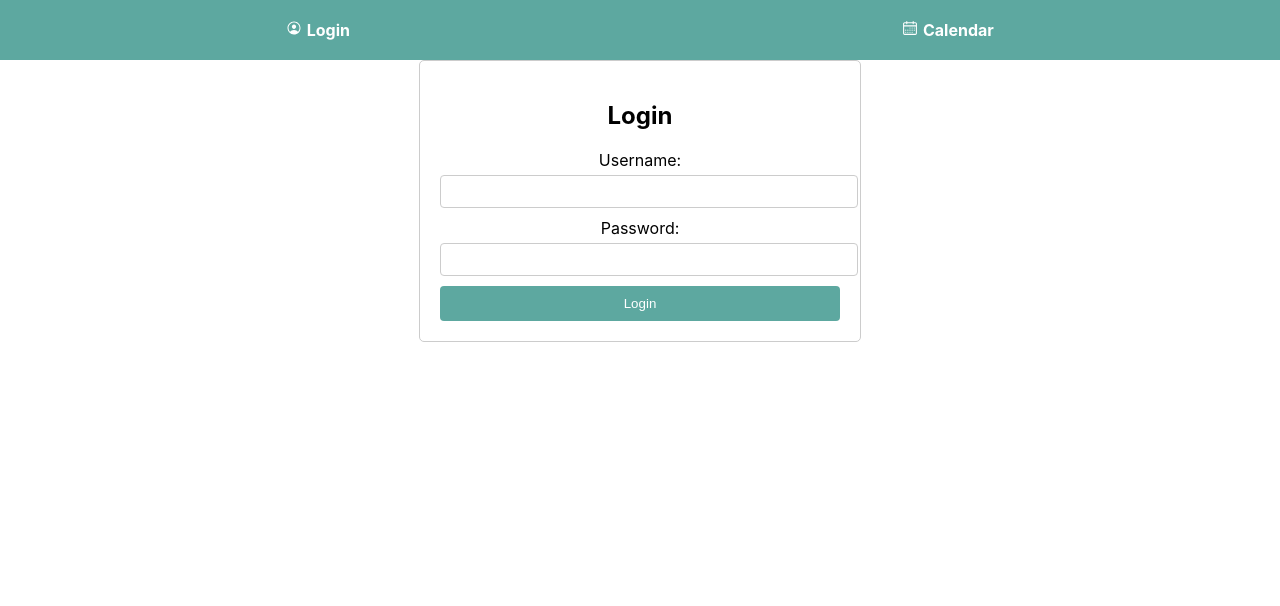
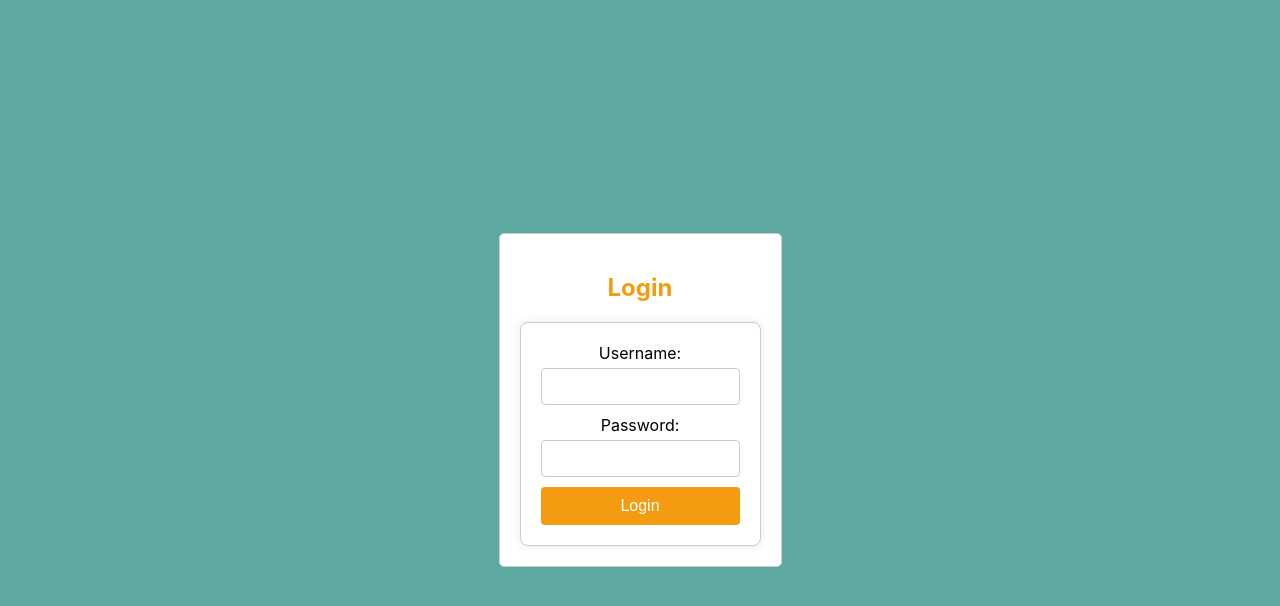
Before and after one commit to elab-development/internet-tehnologije-projekat-interaktivnikalendar_2020_0095, a React (Create React App) app in the folder react_aplikacija/: page /login in a window 1280 px wide. Shown: the top 606 px of the page. Built offline with nearby package versions, Linux system fonts and the light colour scheme.

Commit message:
Dashboard komponenta zavrsena; uradjen dizajn komponenye Calendar

```diff
--- a/react_aplikacija/src/App.css
+++ b/react_aplikacija/src/App.css
@@ -46,6 +46,7 @@ body, html {
   padding: 0;
   height: 100%;
   overflow: hidden;
+  background-color: #84c0b8;
 }
 
 
@@ -90,6 +91,7 @@ body, html {
   align-items: center;
 }
 
+/*
 .login-container {
   padding: 20px;
   background: #fff;
@@ -150,3 +152,156 @@ body, html {
     max-width: 90%;
   }
 }
+*/
+/* src/components/Login.css */
+.login-form {
+
+  max-width: 400px; /* Increased width for the form */
+  margin: 0 auto;
+  padding: 20px;
+  border: 1px solid #ccc;
+  border-radius: 8px; /* Rounded corners for a modern look */
+  background-color: #fff; /* Background color for the form */
+  box-shadow: 0 0 10px rgba(0, 0, 0, 0.1); /* Optional: subtle shadow for depth */
+}
+
+.login-title {
+  color: #f39c12; /* Mustard color for the title */
+  margin-bottom: 20px; /* Space between title and form fields */
+}
+
+.input-group {
+  margin-bottom: 15px; /* Space between input fields */
+}
+
+.input-label {
+  display: block;
+  margin-bottom: 5px;
+}
+
+.input-field {
+  width: 100%;
+  padding: 10px; /* Increased padding for better usability */
+  border-radius: 4px;
+  border: 1px solid #ccc;
+  box-sizing: border-box; /* Ensure padding is included in width */
+}
+
+.submit-button {
+  width: 100%;
+  padding: 10px;
+  border-radius: 4px;
+  background-color: #f39c12; /* Mustard color for the button */
+  color: #fff;
+  border: none;
+  cursor: pointer;
+  font-size: 16px; /* Slightly larger font size for the button text */
+}
+
+.submit-button:hover {
+  background-color: #e67e22; /* Darker mustard color on hover */
+}
+
+/* Responsive Design */
+@media (max-width: 768px) {
+  .login-form {
+    max-width: 90%; /* Make form take more space on smaller screens */
+  }
+}
+
+.calendar-title{
+  background-color: #f39c12;
+  color: white;
+}
+
+/* Center the calendar on the page */
+.calendar-container {
+  display: flex;
+  justify-content: center;
+  align-items: center;
+  height: 50vh; /* Full viewport height to center vertically */
+}
+
+.react-calendar__tile--active:enabled:hover,
+.react-calendar__tile--active:enabled:focus {
+  background: #5da8a0;
+}
+
+.react-calendar__tile--active {
+  background: #5da8a0;
+}
+
+.react-calendar__tile--now {
+  background: #e67e22;
+}
+
+.calendarjsx{
+  background-color: #84c0b8;
+}
+
+.react-calendar{
+  border: 4px solid #e67e22;
+  max-width: 1000px;
+  max-height: 800px;
+  height: 100%;
+  width: 100%;
+}
+
+.react-calendar__month-view__weekdays {
+  height: 70px;
+}
+
+.react-calendar__navigation button[aria-label] {
+  font-weight: bold;  /* Makes the month and year bold */
+  font-size: 1.25em;  /* Increases the font size */
+  color: #5da8a0;     /* Custom color for the month and year text */
+}
+
+/* Container for the dashboard content */
+.dashboard-content {
+  text-align: center; /* Center the text horizontally */
+  margin-top: 20px; /* Add some space at the top */
+  padding: 20px; /* Add some padding around the content */
+}
+
+/* Style for the header above the quote */
+.dashboard-content h3 {
+  font-size: 40px; /* Increase font size for the header */
+  color: #555; /* White color for the header text */
+  font-weight: bold; /* Make the header text bold */
+  margin-bottom: 20px; /* Add space below the header */
+}
+
+/* Style for the motivational quote */
+.dashboard-content p {
+  font-size: 50px; /* Increase font size for the quote */
+  color: #fff; /* White color for the quote text */
+  font-style: italic; /* Italicize the quote text */
+  font-weight: bold; /* Make the quote text bold */
+  max-width: 80%; /* Limit the width of the quote */
+  margin: 0 auto; /* Center the quote horizontally */
+  line-height: 1.5; /* Add space between lines */
+  font-family: 'Georgia', serif; /* Use an elegant font */
+}
+
+/* Rhombuses on the sides */
+.rhombus {
+  position: absolute;
+  top: 0;
+  bottom: 0;
+  width: 120px; /* Width of the rhombus */
+  background: #f39c12; /* Mustard color */
+  clip-path: polygon(50% 0%, 100% 50%, 50% 100%, 0% 50%); /* Create rhombus shape */
+}
+
+/* Left rhombus */
+.rhombus-left {
+  left: 0;
+  transform: translateX(-50%); /* Center the rhombus on the left side */
+}
+
+/* Right rhombus */
+.rhombus-right {
+  right: 0;
+  transform: translateX(50%); /* Center the rhombus on the right side */
+}
--- a/react_aplikacija/src/App.js
+++ b/react_aplikacija/src/App.js
@@ -56,7 +56,7 @@ function App() {
   return (
     <Router>
       <div className="App">
-        <NavBar /> {/* Pretpostavljam da je to nav bar sa Login i Calendar */}
+        {/*<NavBar /> {/* Pretpostavljam da je to nav bar sa Login i Calendar }*/}
         <Routes>
           <Route path="/" element={<HomePage />} />
           <Route path="/login" element={<LoginPage />} />
--- a/react_aplikacija/src/components/Calendar.jsx
+++ b/react_aplikacija/src/components/Calendar.jsx
@@ -10,13 +10,17 @@ const CalendarPage = () => {
   };
 
   return (
+    <div className='calendarjsx'>
+
+      <h2 className='calendar-title'>Calendar</h2>
     <div className="calendar-container">
-      <h2>Calendar</h2>
+
       <Calendar
         onChange={handleDateChange}
         value={date}
       />
     </div>
+    </div>
   );
 };
 
--- a/react_aplikacija/src/components/Login.jsx
+++ b/react_aplikacija/src/components/Login.jsx
@@ -15,32 +15,35 @@ const Login = () => {
   };
 
   return (
-<div style={{ maxWidth: '400px', margin: '0 auto', padding: '20px', border: '1px solid #ccc', borderRadius: '5px' }}>
-<h2>Login</h2>
-<form onSubmit={handleSubmit}>
-<div style={{ marginBottom: '10px' }}>
-<label htmlFor="username" style={{ display: 'block', marginBottom: '5px' }}>Username:</label>
+<div style={{ maxWidth: '400px', margin: '0 auto', padding: '20px', border: '1px solid #ccc', borderRadius: '5px', backgroundColor:'white'}}>
+<h2 className='login-title'>Login</h2>
+<form onSubmit={handleSubmit} className='login-form'>
+<div style={{ marginBottom: '10px' }} className='input-group'>
+<label htmlFor="username"  className = 'input-label'>Username:</label>
 <input
+             className='input-field'
             type="text"
             id="username"
             value={username}
             onChange={(e) => setUsername(e.target.value)}
-            style={{ width: '100%', padding: '8px', borderRadius: '4px', border: '1px solid #ccc' }}
+
             required
           />
 </div>
 <div style={{ marginBottom: '10px' }}>
-<label htmlFor="password" style={{ display: 'block', marginBottom: '5px' }}>Password:</label>
+<label htmlFor="password"  className = 'input-label'>Password:</label>
 <input
+            className='input-field'
             type="password"
             id="password"
             value={password}
             onChange={(e) => setPassword(e.target.value)}
-            style={{ width: '100%', padding: '8px', borderRadius: '4px', border: '1px solid #ccc' }}
+
             required
           />
 </div>
-<button type="submit" style={{ width: '100%', padding: '10px', borderRadius: '4px', backgroundColor: '#5da8a0', color: '#fff', border: 'none', cursor: 'pointer' }}>
+<button type="submit" style={{ width: '100%', padding: '10px', borderRadius: '4px', border: 'none', cursor: 'pointer' }}
+        className='submit-button'>
           Login
 </button>
 </form>
--- a/react_aplikacija/src/components/LoginPage.jsx
+++ b/react_aplikacija/src/components/LoginPage.jsx
@@ -1,11 +1,10 @@
-
 
 import React from 'react';
 import Login from '../components/Login';
 
 const LoginPage = () => {
   return (
-<div>
+<div className='login-page'>
 <Login />
 </div>
   );
--- a/react_aplikacija/src/components/MyCalendar.jsx
+++ b/react_aplikacija/src/components/MyCalendar.jsx
@@ -0,0 +1,27 @@
+import React, { useState } from 'react';
+import Calendar from 'react-calendar';
+import 'react-calendar/dist/Calendar.css'; // Stilovi za kalendar
+
+const MyCalendar = () => {
+  const [date, setDate] = useState(new Date());
+
+  const handleDateChange = (newDate) => {
+    setDate(newDate);
+  };
+
+  return (
+    <div className='mycalendar'>
+
+      <h2 className='calendar-title'>My Calendar</h2>
+    <div className="calendar-container">
+
+      <Calendar
+        onChange={handleDateChange}
+        value={date}
+      />
+    </div>
+    </div>
+  );
+};
+
+export default MyCalendar;
```
Also changed, not shown: react_aplikacija/src/components/DashboardPage.jsx (+73 -7 lines).
